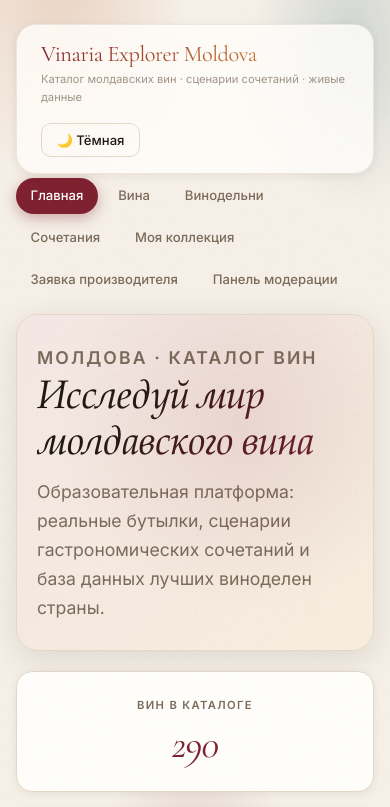
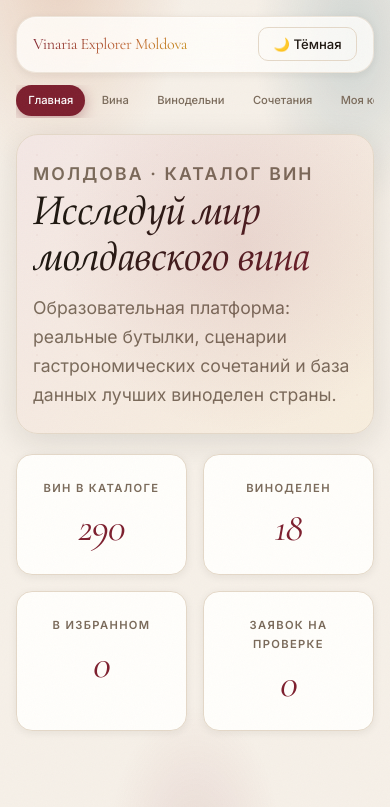
Before and after one commit to Nickseen/WineExplorerMd, a React (Vite) app: page / in a window 390 px wide. Shown: the top 807 px of the page. Built offline with nearby package versions, Linux system fonts and the light colour scheme.

Commit message:
feat: mobile responsive — scroll nav, compact topbar, 2x2 stats, 1-col cards

```diff
--- a/src/styles.css
+++ b/src/styles.css
@@ -909,19 +909,78 @@ label {
 
 /* ── Responsive ── */
 @media (max-width: 760px) {
+
+  /* Шапка: компактная в одну строку */
   .topbar {
-    flex-direction: column;
-    align-items: flex-start;
+    flex-direction: row;
+    align-items: center;
+    justify-content: space-between;
+    gap: 0.75rem;
     top: 0.5rem;
-    position: relative;
+    padding: 0.65rem 1rem;
   }
 
-  .hero {
-    padding: 1.75rem 1.25rem;
+  .topbar h1 {
+    font-size: clamp(1rem, 4vw, 1.3rem);
   }
 
-  .card-grid {
+  .topbar > div > p {
+    display: none; /* скрываем подзаголовок на мобильном */
+  }
+
+  /* Навигация: горизонтальный скролл без переноса */
+  .nav-grid {
+    flex-wrap: nowrap;
+    overflow-x: auto;
+    -webkit-overflow-scrolling: touch;
+    scrollbar-width: none;
+    padding-bottom: 2px;
+    gap: 0.25rem;
+  }
+
+  .nav-grid::-webkit-scrollbar {
+    display: none;
+  }
+
+  .nav-link {
+    white-space: nowrap;
+    flex-shrink: 0;
+    padding: 0.35rem 0.7rem;
+    font-size: var(--text-xs);
+  }
+
+  /* Hero */
+  .hero {
+    padding: 1.5rem 1rem;
+  }
+
+  /* Статистика: 2x2 */
+  .stats-grid {
+    grid-template-columns: 1fr 1fr;
+  }
+
+  /* Все карточки — 1 колонка */
+  .card-grid:not(.stats-grid) {
     grid-template-columns: 1fr;
+  }
+
+  /* Фильтры и форма — в колонку */
+  .form-grid {
+    grid-template-columns: 1fr;
+  }
+
+  /* row-between на мобильном может переносить */
+  .row-between {
+    gap: 0.5rem;
+    flex-wrap: wrap;
+  }
+
+  /* Модальное окно — на весь экран снизу */
+  .modal-card {
+    margin: auto 0 0;
+    border-radius: var(--radius) var(--radius) 0 0;
+    max-height: 90vh;
+    overflow-y: auto;
   }
 }
 
```
